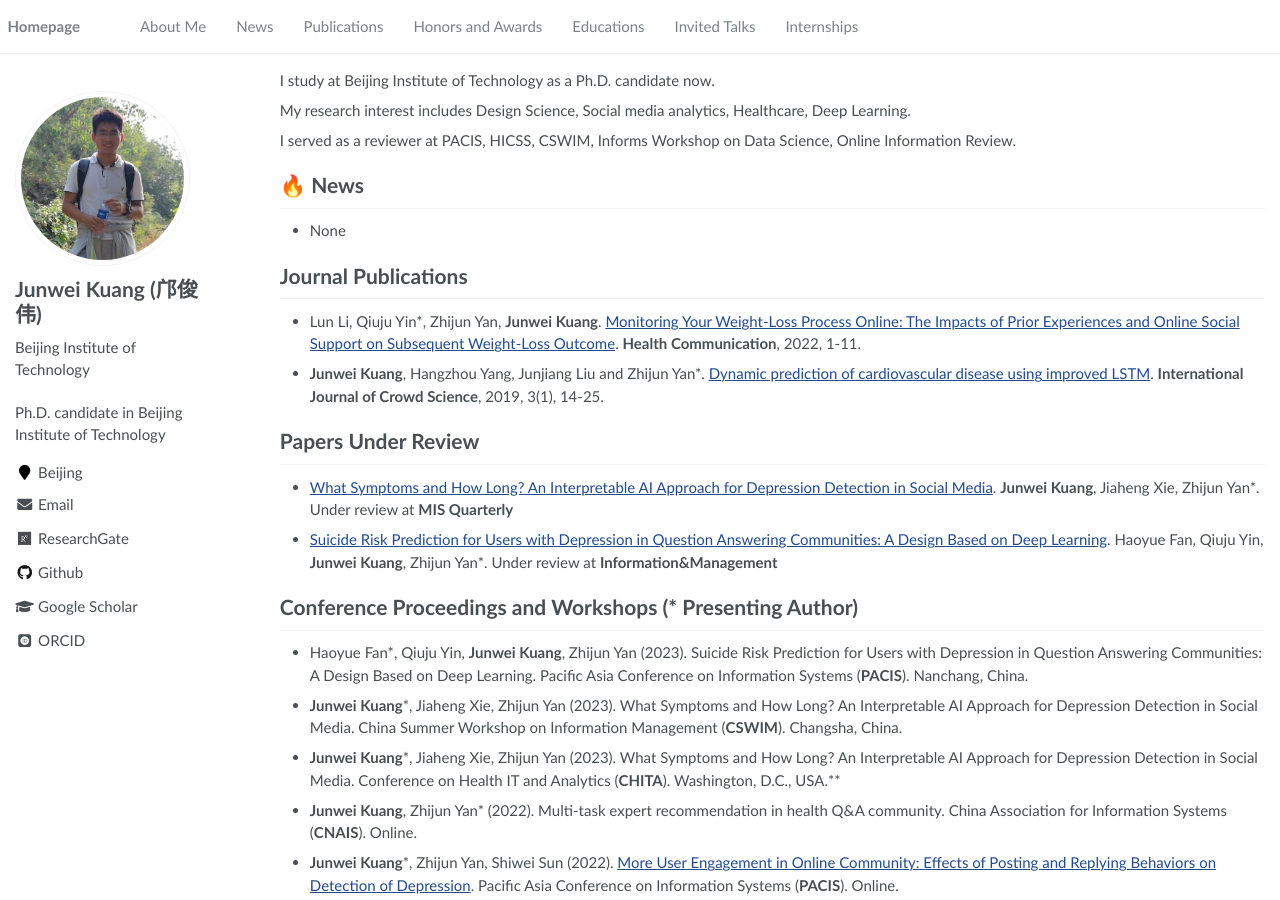
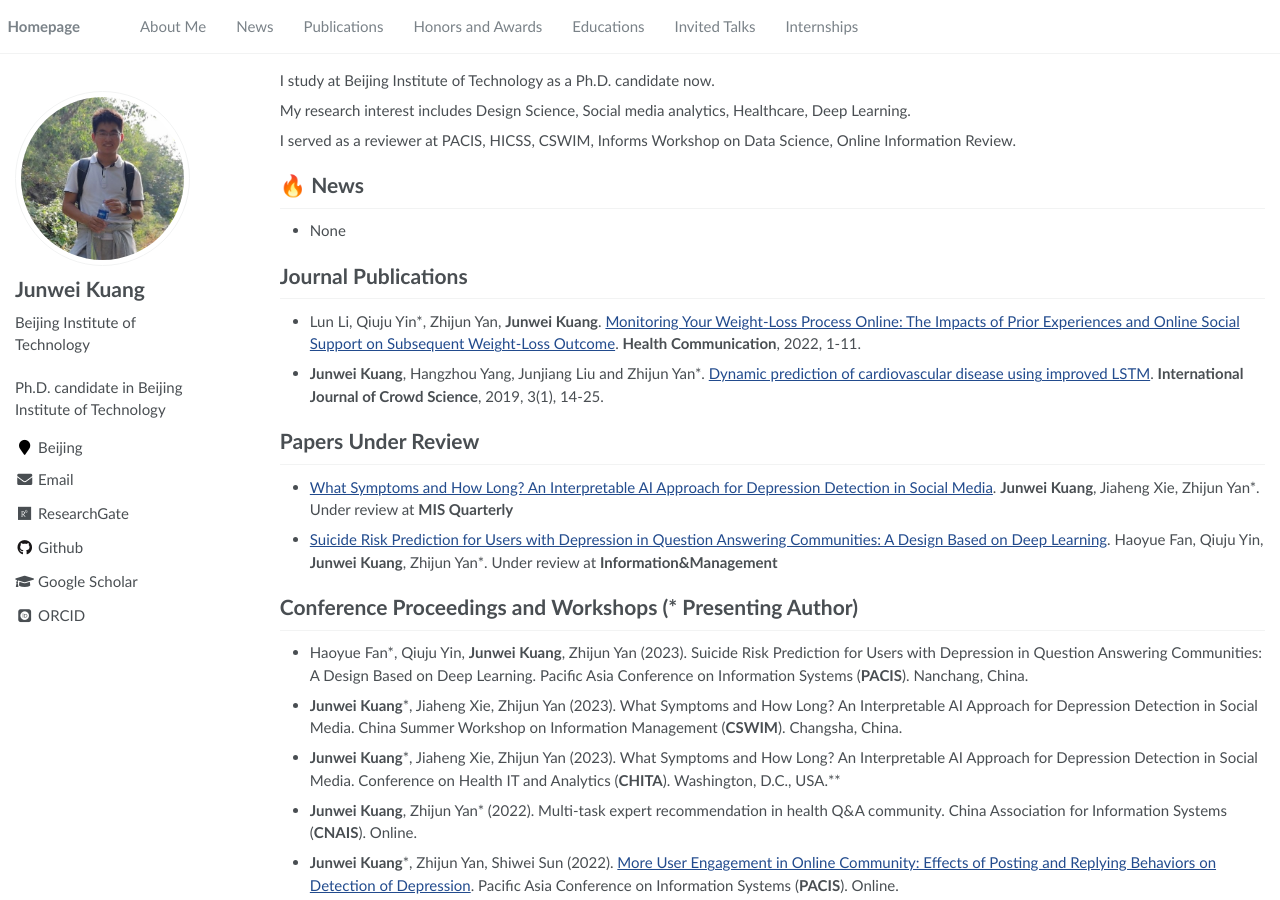
Before and after one commit to JunweiKuang/JunweiKuang.github.io, a Jekyll site: the page built from _pages/about.md, in a window 1280 px wide and 900 px high. Built offline with Jekyll 4.4.1, drawn with Linux system fonts in a browser that asks for light colours; some web fonts are replaced.

Commit message:
add all files

```diff
--- a/_config.yml
+++ b/_config.yml
@@ -21,7 +21,7 @@ baidu_site_verification  : code-ZxFK3f4pfb
 
 # Site Author
 author:
-  name             : "Junwei Kuang (邝俊伟)"
+  name             : "Junwei Kuang"
   avatar           : "images/jw_profile.jpeg"
   bio              : "Beijing Institute of Technology"
   location         : "Beijing"
```
